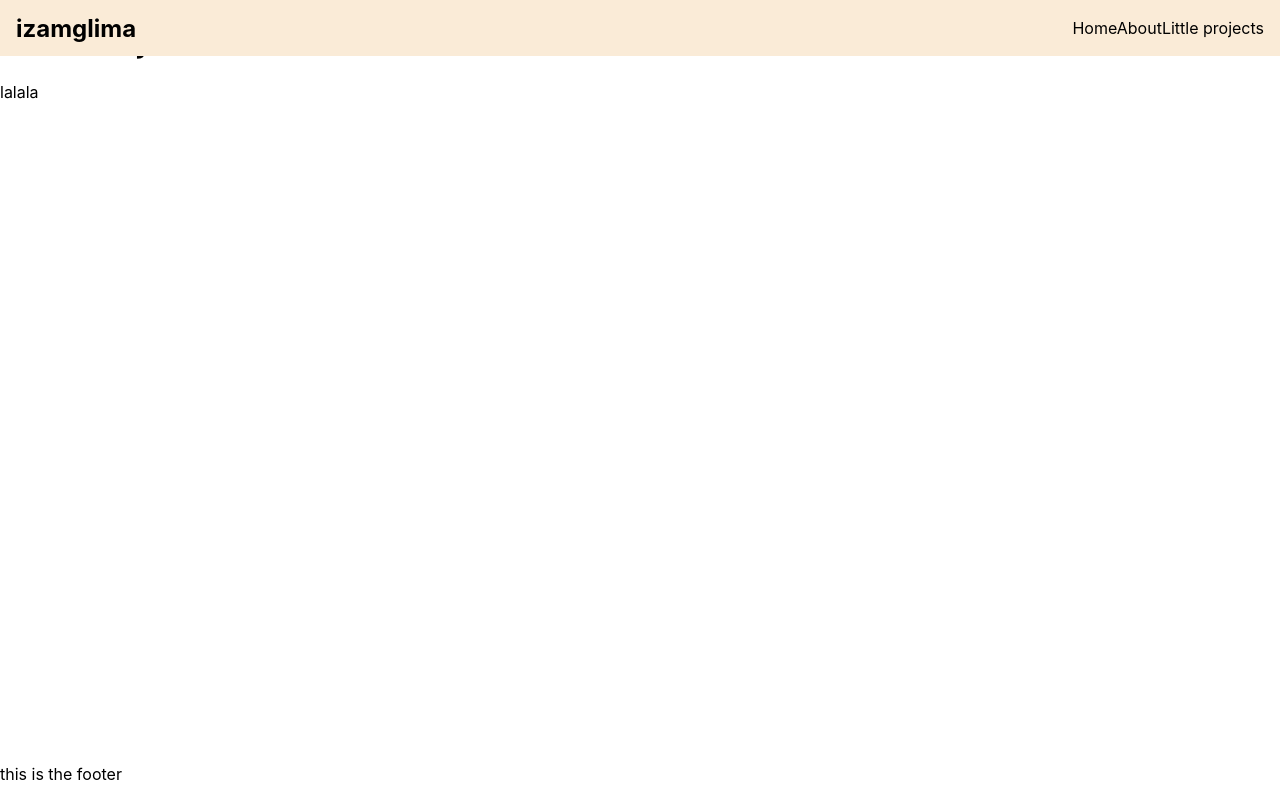
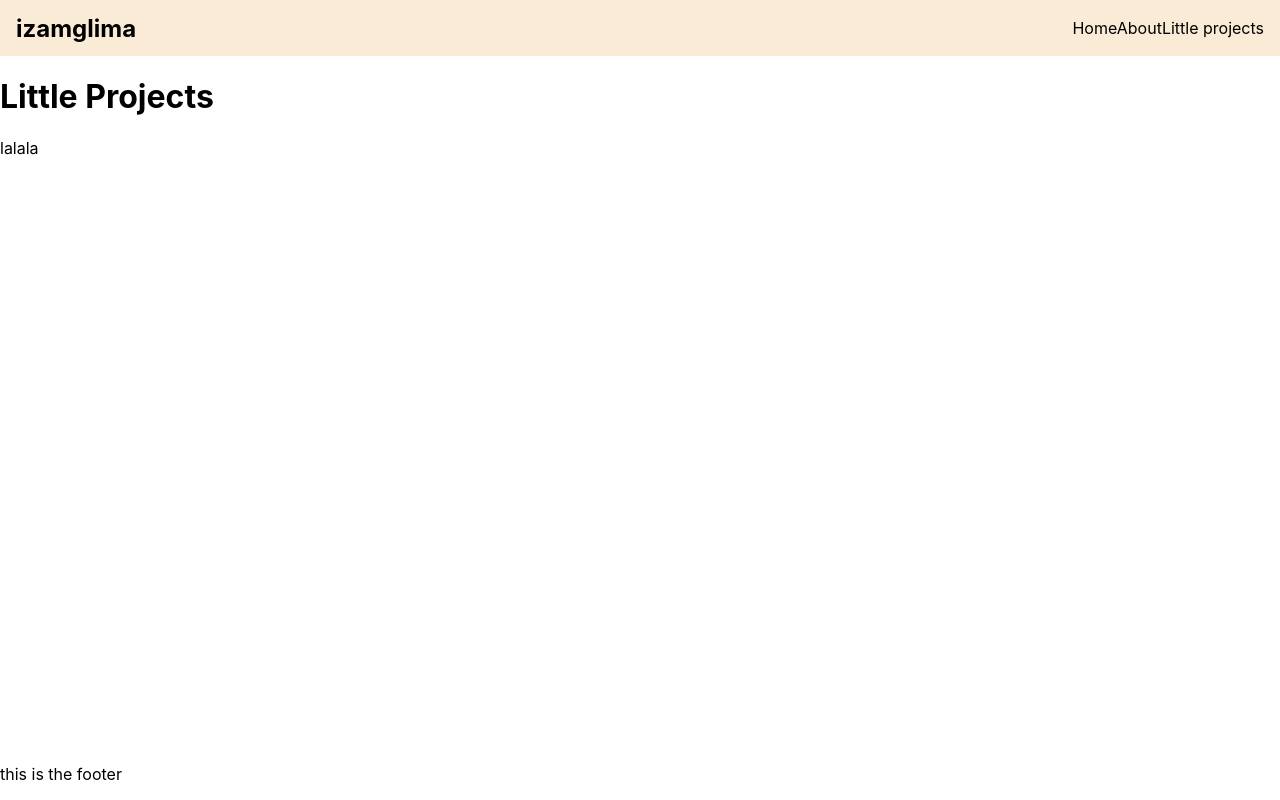
Before and after one commit to izamglima/izamglima.github.io, a Next.js app in the folder my-site-nextjs/: page /projects in a window 1280 px wide. Built offline with nearby package versions, Linux system fonts and the light colour scheme.

Commit message:
adding main class

```diff
--- a/my-site-nextjs/pages/about.js
+++ b/my-site-nextjs/pages/about.js
@@ -1,9 +1,9 @@
 const About = () => {
   return (
-    <div>
+    <main className="main">
       <h1>About</h1>
       <p>lalala</p>
-    </div>
+    </main>
   )
 }
 
--- a/my-site-nextjs/pages/projects.js
+++ b/my-site-nextjs/pages/projects.js
@@ -1,9 +1,9 @@
 const Projects = () => {
   return (
-    <div>
+    <main className="main">
       <h1>Little Projects</h1>
       <p>lalala</p>
-    </div>
+    </main>
   )
 }
 
```
